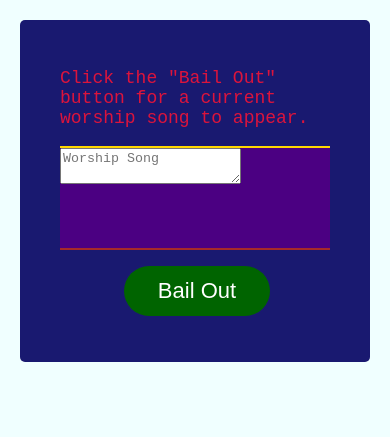
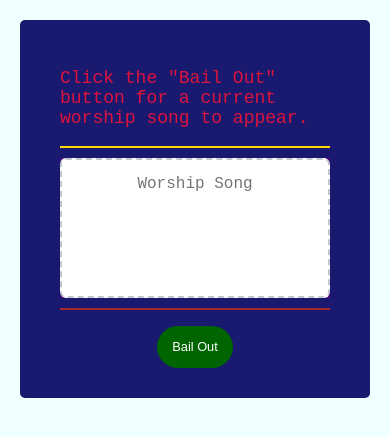
Before and after one commit to willhall123/Bail-Out-A-Worship-Leader, a plain HTML site: page index.html in a window 390 px wide. Shown: the part 147-584 px from the top of the page. Drawn offline with Linux system fonts and the light colour scheme.

Commit message:
finished rough css

```diff
--- a/style.css
+++ b/style.css
@@ -94,3 +94,41 @@ button[disabled] {
     cursor: default;
     background: #c0c7cf;
 }
+
+#song {
+    -webkit-appearance: none;
+    -moz-appearance: none;
+    appearance: none;
+    border: none;
+    display: block;
+    width: 100%;
+    padding-top: 15px;
+    padding-left: 15px;
+    padding-right: 15px;
+    padding-bottom: 85px;
+    font-size: 1.2rem;
+    text-align: center;
+    margin-top: 10px;
+    margin-bottom: 10px;
+    border: 2px dashed #c0c7cf;
+    border-radius: 6px;
+    resize: none;
+    overflow: hidden;
+}
+
+@media (max-width: 690px) {
+    .btn {
+        font-size: 1rem;
+        margin: 16px 0px 0px 0px;
+        padding: 10px 15px;
+    }
+    #song {
+        font-size: 1rem;
+    }
+}
+
+@media (max-width: 500px) {
+    .btn {
+        font-size: 0.8rem;
+    }
+}
```
